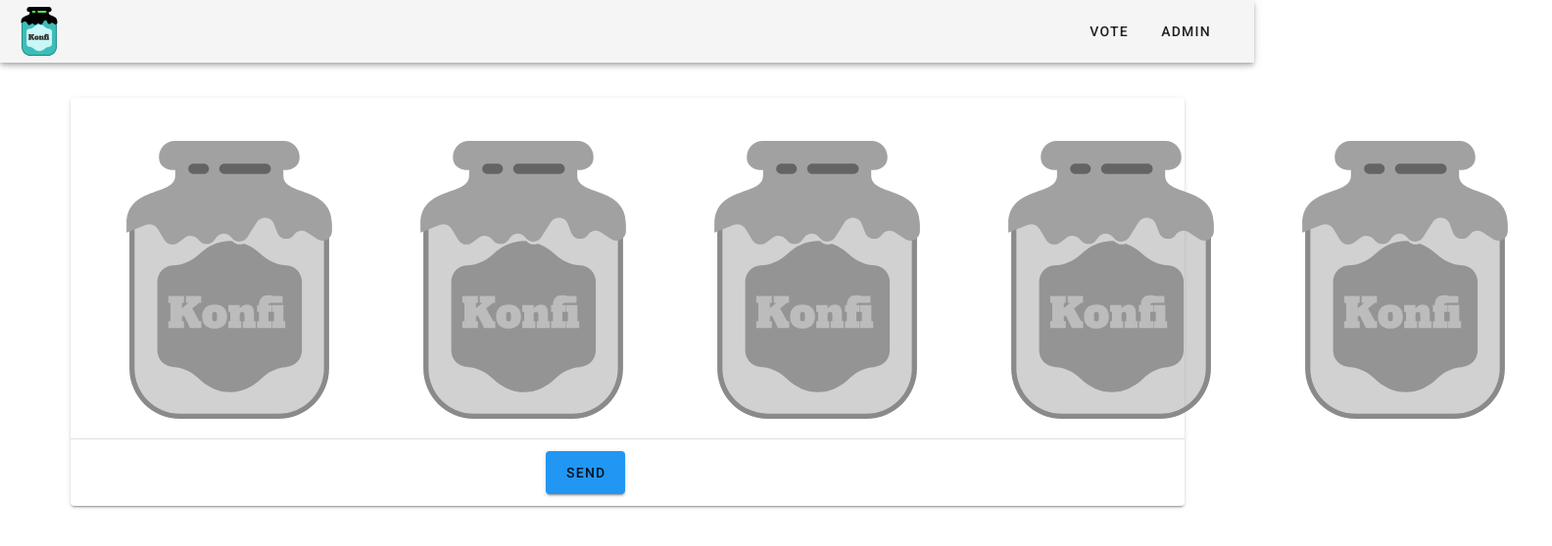
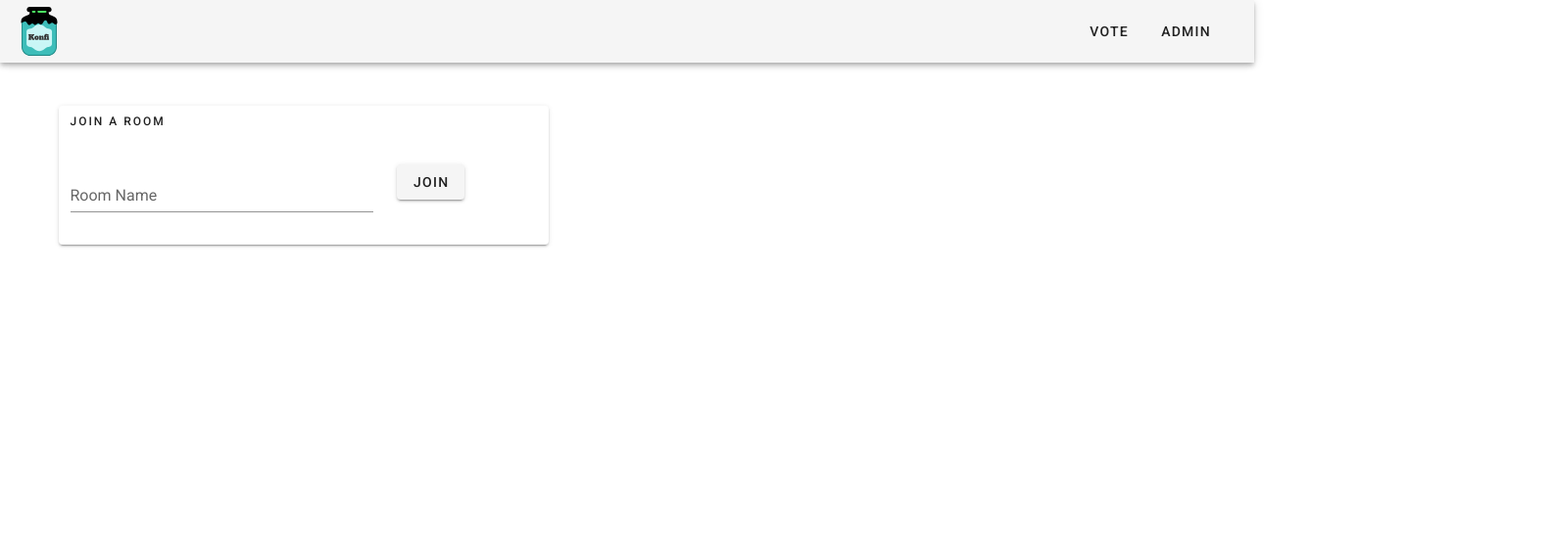
Before and after one commit to Nic0laSecondary/konfi-vue, a Vue app: page /#/vote in a window 1280 px wide. Shown: the top 558 px of the page at 98% size, 1584 px wide, since content can reach past the window. Built offline with nearby package versions, Linux system fonts and the light colour scheme.

Commit message:
MVP done

```diff
--- a/package.json
+++ b/package.json
@@ -8,9 +8,12 @@
     "lint": "vue-cli-service lint"
   },
   "dependencies": {
+    "apexcharts": "^3.28.1",
     "axios": "^0.21.1",
     "core-js": "^3.6.5",
+    "crypto-js": "^4.1.1",
     "vue": "^2.6.11",
+    "vue-apexcharts": "^1.6.2",
     "vue-router": "^3.2.0",
     "vuetify": "^2.4.0"
   },
--- a/public/index.html
+++ b/public/index.html
@@ -4,14 +4,13 @@
     <meta charset="utf-8">
     <meta http-equiv="X-UA-Compatible" content="IE=edge">
     <meta name="viewport" content="width=device-width,initial-scale=1.0">
-    <link rel="icon" href="<%= BASE_URL %>favicon.ico">
-    <title><%= htmlWebpackPlugin.options.title %></title>
+    <title>Konfidence</title>
     <link rel="stylesheet" href="https://fonts.googleapis.com/css?family=Roboto:100,300,400,500,700,900">
     <link rel="stylesheet" href="https://cdn.jsdelivr.net/npm/@mdi/font@latest/css/materialdesignicons.min.css">
   </head>
   <body>
     <noscript>
-      <strong>We're sorry but <%= htmlWebpackPlugin.options.title %> doesn't work properly without JavaScript enabled. Please enable it to continue.</strong>
+      <strong>We're sorry but Konfidence doesn't work properly without JavaScript enabled. Please enable it to continue.</strong>
     </noscript>
     <div id="app"></div>
     <!-- built files will be auto injected -->
--- /dev/null
+++ b/src/components/VoteRoomFinder.vue
@@ -0,0 +1,71 @@
+<template>
+  <v-card
+      max-width="500"
+  >
+    <div class="text-overline mt-5 ml-3 mb-4">
+      Join a Room
+    </div>
+    <v-container>
+      <v-row>
+        <v-col
+            cols="8"
+        >
+          <v-text-field
+              :loading="isLoading"
+              :disabled="isLoading"
+              color="accent"
+              label="Room Name"
+              :rules="rules"
+              v-model="inputValue"
+              @input="handleInput"
+          >
+
+          </v-text-field>
+        </v-col>
+        <v-col
+            cols="3"
+        >
+          <v-btn
+              elevation="2"
+              @click="joinRoom"
+          >
+            Join
+          </v-btn>
+        </v-col>
+      </v-row>
+    </v-container>
+
+  </v-card>
+</template>
+
+<script>
+export default {
+  name: "VoteRoomFinder",
+  props: ['value','isLoading'],
+  emits:['joinRoom'],
+  data: function (){
+    return{
+      rules: [
+        value => !!value || 'Required.',
+        value => (value || '').length <= 20 || 'Max 20 characters',
+      ],
+      inputValue: this.value,
+    }
+  },
+  methods:{
+    handleInput(){
+      this.$emit('input',this.inputValue)
+    },
+    joinRoom(){
+      if (this.inputValue.length >= 1 && this.inputValue.length <= 20){
+        this.$emit('joinRoom')
+      }
+
+    }
+  },
+}
+</script>
+
+<style scoped>
+
+</style>
--- a/src/components/VotingComponent.vue
+++ b/src/components/VotingComponent.vue
@@ -8,12 +8,12 @@
               <v-col></v-col>
             </v-row>
             <v-row>
-              <v-col>
+              <v-col class="text-center">
                 <v-rating
                     v-model="currentVote"
                     full-icon="$konfi"
                     empty-icon="$konfi_grey"
-                    size="300"
+                    size="12rem"
                 >
                 </v-rating>
               </v-col>
@@ -50,6 +50,7 @@ export default {
       currentVote: 0,
       hasVoted: false,
       serverUrl: process.env.VUE_APP_API_URL,
+      myFakeCookie: 0,
     }
   },
   methods:{
@@ -58,12 +59,11 @@ export default {
         console.log('votingNow')
         axios({
           method: 'post',
-          url: this.serverUrl + '/vote/?roomName='+this.roomName+'&vote='+this.currentVote,
+          url: this.serverUrl + '/vote/?roomName='+this.roomName+'&vote='+this.currentVote+ '&fakeCookie='+this.myFakeCookie,
         }).then(response => {
           if (response.status === 200) {
-            console.log('true')
+            this.myFakeCookie = parseInt(response.data)
           }
-          console.log('requested')
 
         })
 
--- a/src/main.js
+++ b/src/main.js
@@ -2,10 +2,14 @@ import Vue from 'vue'
 import App from './App.vue'
 import vuetify from './plugins/vuetify'
 import router from './router'
+import VueApexCharts from 'vue-apexcharts'
 
 Vue.config.productionTip = false
 new Vue({
   vuetify,
   router,
+  VueApexCharts,
   render: h => h(App)
 }).$mount('#app')
+
+Vue.component('apexchart', VueApexCharts)
--- a/src/views/Admin.vue
+++ b/src/views/Admin.vue
@@ -60,6 +60,8 @@ export default {
           this.snackbar = true;
         }
         this.isLoading = false;
+      }).finally(()=>{
+        this.isLoading = false;
       })
 
     }
--- a/src/views/Vote.vue
+++ b/src/views/Vote.vue
@@ -1,20 +1,77 @@
 <template>
   <v-container>
-    <VotingComponent :room-name="roomName"></VotingComponent>
+    <v-row v-if="isParameterChecking">
+      <v-col offset="1" cols="10">
+        <v-skeleton-loader
+            type="image, image, image"
+            max-width="1500"
+        ></v-skeleton-loader>
+      </v-col>
+    </v-row>
+    <VotingComponent v-if="isValidRoomName" :room-name="roomName"></VotingComponent>
+    <VoteRoomFinder v-if="!isParameterChecking && !isValidRoomName" :is-loading="isServerRequestRunning" @joinRoom="checkRoom" v-model="roomName"></VoteRoomFinder>
   </v-container>
 </template>
 
 <script>
 import VotingComponent from "@/components/VotingComponent";
+import VoteRoomFinder from "@/components/VoteRoomFinder";
+import axios from "axios";
 export default {
   name: "Vote",
-  components:{VotingComponent},
+  components:{VotingComponent,VoteRoomFinder},
   created() {
-    this. roomName = this.$route.query.room
+    let queryRoomName = this.$route.query.room
+    if (queryRoomName !== undefined && queryRoomName !== null &&  queryRoomName.length > 1){
+      this.roomName = queryRoomName
+      this.checkRoom();
+
+    }
+    else{
+      this.isParameterChecking = false
+    }
   },
   data: function () {
     return{
-      roomName: ''
+      serverUrl: process.env.VUE_APP_API_URL,
+      roomNames: [],
+      roomName: '',
+      isParameterChecking: true,
+      isValidRoomName: false,
+      isServerRequestRunning: false,
+    }
+  },
+  methods:{
+    checkRoom(){
+
+      if (this.roomNames.includes(this.roomName)){
+        this.isParameterChecking = false;
+        this.isValidRoomName = true;
+        this.isServerRequestRunning = false;
+        return;
+      }
+      this.isServerRequestRunning = true;
+      axios({
+        method: 'get',
+        url: this.serverUrl + '/',
+      }).then(response => {
+        if (response.status === 200) {
+          let rooms = response.data
+          this.roomNames = []
+          rooms.forEach((room)=>{
+            if (room.roomName === this.roomName){
+              this.isParameterChecking = false;
+              this.isValidRoomName = true;
+              this.isServerRequestRunning = false;
+              return;
+            }
+            this.roomNames.push(room.roomName)
+          })
+        }
+        this.isServerRequestRunning = false;
+        this.isParameterChecking = false;
+
+      })
     }
   },
 }
```
Also changed, not shown: src/components/AdminPanel.vue (+119 -23 lines), 2 other files (tests, documents, lock files or other folders).
